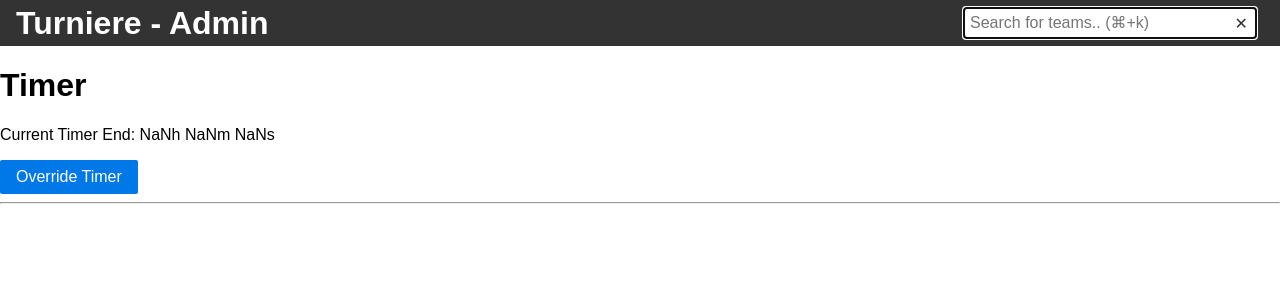
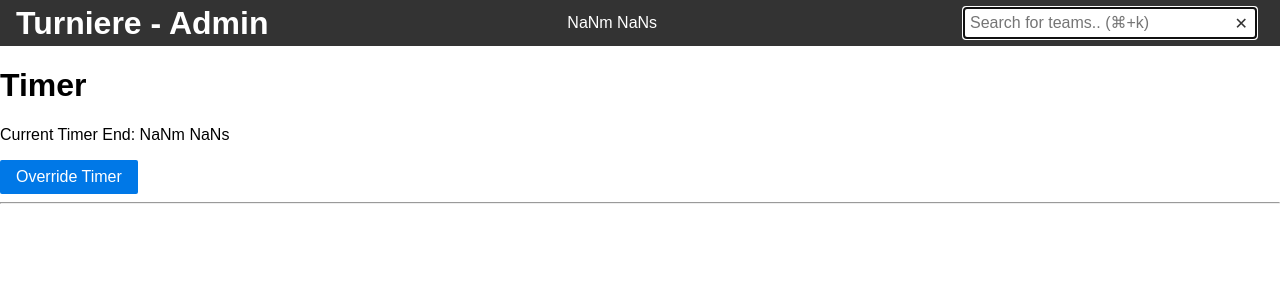
Before and after one commit to Malaber/turniere-match, a Flask app: page / in a window 1280 px wide. Shown: the top 300 px of the page. Run offline with Flask 3, Linux system fonts and the light colour scheme; data that the repository does not hold is empty.

Commit message:
Add timer to navbar

```diff
--- a/static/style.css
+++ b/static/style.css
@@ -24,6 +24,13 @@
     margin: 0;
 }
 
+.navbar__timer {
+    color: white;
+    margin: 0;
+    flex-grow: 1;
+    text-align: center;
+}
+
 .search-wrapper {
     position: relative;
     display: flex;
--- a/templates/index.jinja2
+++ b/templates/index.jinja2
@@ -13,6 +13,7 @@
 <body>
 <div class="navbar">
     <h1 class="navbar__title">Turniere - Admin</h1>
+    <div class="navbar__timer" id="navbarTimer"></div>
     <div class="search-wrapper">
         <input type="text" id="teamSearch" onkeyup="filterTeams()" placeholder="Search for teams.. (⌘+k)">
         <button class="navbar__delete-button" id="clearSearch" onclick="clearSearchInput()">✕</button>
--- a/templates/timer.jinja2
+++ b/templates/timer.jinja2
@@ -42,7 +42,9 @@
             const distance = endTime - now;
 
             if (distance < 0) {
-                document.getElementById('timer').innerText = "EXPIRED";
+                timerEndText = "SPIEL BEENDET"
+                document.getElementById('timer').innerText = timerEndText;
+                document.getElementById('navbarTimer').innerText = timerEndText;
                 clearInterval(timerInterval);
                 return;
             }
@@ -50,8 +52,11 @@
             const hours = Math.floor((distance % (1000 * 60 * 60 * 24)) / (1000 * 60 * 60));
             const minutes = Math.floor((distance % (1000 * 60 * 60)) / (1000 * 60));
             const seconds = Math.floor((distance % (1000 * 60)) / 1000);
+            const hours_optional = hours? `${hours}h `: '';
 
-            document.getElementById('timer').innerText = `${hours}h ${minutes}m ${seconds}s`;
+            const timerText = `${hours_optional}${minutes}m ${seconds}s`;
+            document.getElementById('timer').innerText = timerText;
+            document.getElementById('navbarTimer').innerText = timerText;
         }
 
         updateTimer();
```
